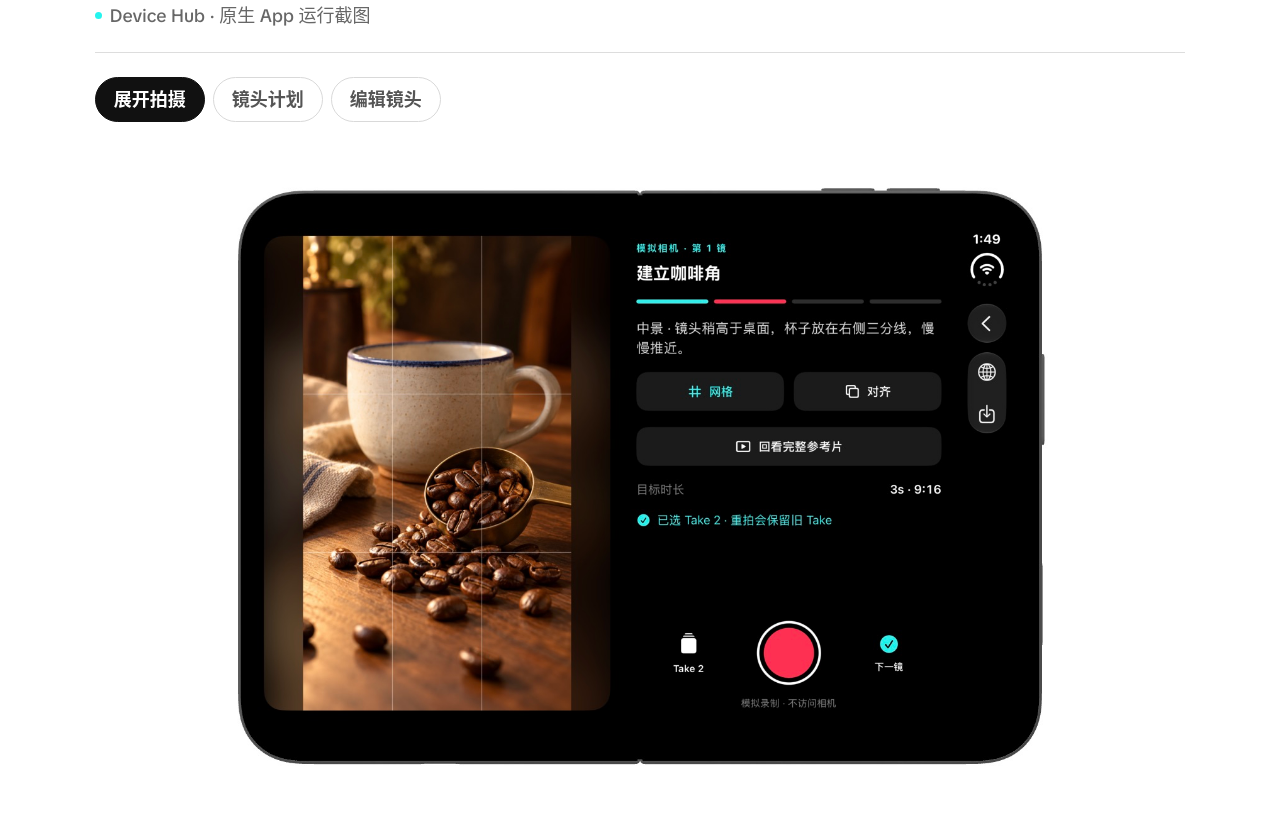
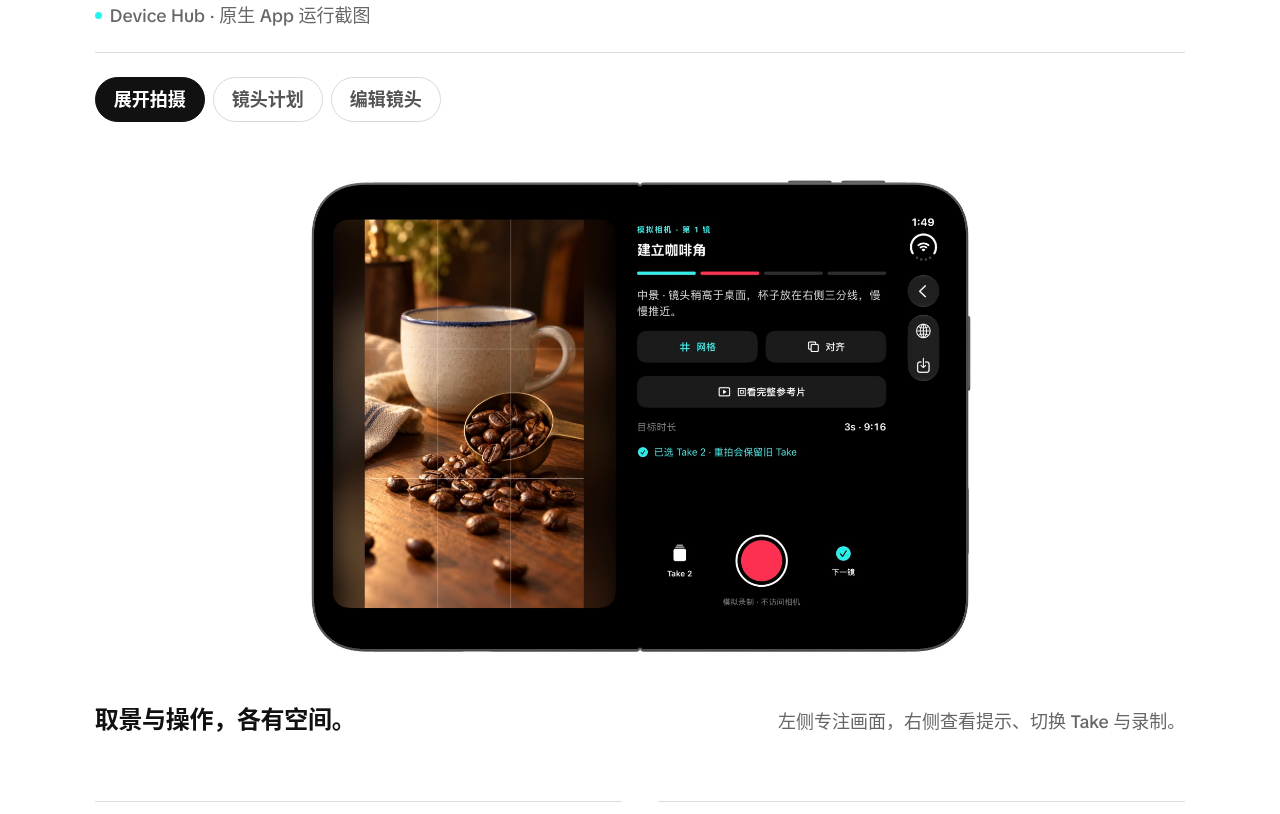
Before and after one commit to Cisanotheraccount/followshot, a website: page site/index.html in a window 1280 px wide. Shown: the part 3966-4780 px from the top of the page. Drawn offline with Linux system fonts and the light colour scheme.

Commit message:
Clip phone layers and contain native showcase

```diff
--- /dev/null
+++ b/site/display-bounds.css
@@ -0,0 +1,4 @@
+/* Explicit geometry for scaled screen clipping and complete native-device images. */
+#demo .device{overflow:hidden;isolation:isolate;-webkit-clip-path:inset(0 round 48px);clip-path:inset(0 round 48px)}
+#native-duo .native-main-visual{height:min(560px,calc(100vh - 260px));height:min(560px,calc(100svh - 260px));min-height:180px;max-height:none;aspect-ratio:auto}
+#native-duo .native-main-visual img{width:auto;height:auto;max-width:100%;max-height:100%;object-fit:contain;flex:0 1 auto}
--- a/site/index.html
+++ b/site/index.html
@@ -1,4 +1,4 @@
-<!doctype html><html lang="zh-CN"><head><meta charset="UTF-8"><meta name="viewport" content="width=device-width,initial-scale=1"><meta name="description" content="跟拍学习：从喜欢一个视频，到拍出自己的故事。可操作的非官方产品概念。"><title>跟拍学习 — From watching to making.</title><link rel="icon" href="favicon.svg" type="image/svg+xml"><link rel="stylesheet" href="style.css?v=20261027-tour-1"><link rel="stylesheet" href="site-motion.css?v=20261027-fit-4"><link rel="stylesheet" href="story-section.css?v=20261027-story-2"><link rel="stylesheet" href="native-duo.css?v=20261027-duo-1"><link rel="stylesheet" href="iphone-device.css?v=20261027-iphone-1"><link rel="stylesheet" href="privacy.css?v=20261027-reading-1"></head><body>
+<!doctype html><html lang="zh-CN"><head><meta charset="UTF-8"><meta name="viewport" content="width=device-width,initial-scale=1"><meta name="description" content="跟拍学习：从喜欢一个视频，到拍出自己的故事。可操作的非官方产品概念。"><title>跟拍学习 — From watching to making.</title><link rel="icon" href="favicon.svg" type="image/svg+xml"><link rel="stylesheet" href="style.css?v=20261027-tour-1"><link rel="stylesheet" href="site-motion.css?v=20261027-fit-4"><link rel="stylesheet" href="story-section.css?v=20261027-story-2"><link rel="stylesheet" href="native-duo.css?v=20261027-duo-1"><link rel="stylesheet" href="iphone-device.css?v=20261027-iphone-1"><link rel="stylesheet" href="privacy.css?v=20261027-reading-1"><link rel="stylesheet" href="display-bounds.css?v=20261027-bounds-1"></head><body>
 <header><a class="brand" href="#">FOLLOW/SHOT<span class="brandcn">跟拍学习</span></a><nav><a href="#why">为什么</a><a href="#process">如何工作</a><a href="#design">设计思考</a><a class="navcta" href="#demo">体验原型 <svg class="ui-arrow" viewBox="0 0 24 24" aria-hidden="true"><path d="M5 19 19 5M5 5h14v14" fill="none" stroke="currentColor" stroke-width="2"></path></svg></a></nav><div class="language-switch" id="language-switch" role="group" aria-label="网站和演示语言"><button type="button" data-language="zh" lang="zh-CN" aria-pressed="true">中文</button><button type="button" data-language="en" lang="en" aria-pressed="false">EN</button></div></header>
 <main><section class="hero" data-analytics-section="hero"><div class="hero-copy"><div class="eyebrow"><span></span> TIKTOK 功能探索 · 非官方概念演示</div><h1>不止看懂。<br>开始<span class="underline">拍懂。</span></h1><p>把「我也想拍」变成下一步。<br>从一条灵感视频，用AI拆出你能完成的拍摄步骤。</p><a class="button" href="#demo">亲手拍一个故事 <span><svg class="ui-arrow" viewBox="0 0 24 24" aria-hidden="true"><path d="M5 19 19 5M5 5h14v14" fill="none" stroke="currentColor" stroke-width="2"></path></svg></span></a><div class="micro">无需登录 · 2–3 分钟体验 · 全程模拟</div></div><div class="hero-visual" aria-label="创作者原创影像"><figure class="photo photo-small"><img src="media/shot3.jpg" alt="创作者原创视频画面" fetchpriority="high"></figure><figure class="photo photo-medium"><img src="media/poster.jpg" alt="创作者原创视频画面"></figure><figure class="photo photo-large"><video id="hero-video" data-start="33" data-end="35.5" muted loop playsinline preload="none" poster="media/shot4.jpg" aria-label="原创视频片段"><source data-src="media/reference-preview.mp4" type="video/mp4"></video></figure><button class="motion-toggle" id="motion-toggle" type="button" aria-pressed="false">播放影像</button></div></section>
 <section class="film-feature" aria-labelledby="film-feature-title" data-analytics-section="film"><div class="feature-heading"><div><div class="eyebrow">FROM A MOMENT TO A STORY</div><h2 id="film-feature-title">灵感有了。<br>下一镜，是你的。</h2></div><p>一段真实的创作，<br>一份可以照着开始的拍摄计划。</p></div><div class="feature-player"><video id="feature-video" controls playsinline preload="none" poster="media/poster.jpg" aria-label="观看创作者原创参考视频"><source src="media/reference.mp4" type="video/mp4"></video></div><div class="feature-caption"><span>创作者原创影像 · 经授权使用</span><a href="#demo">把灵感变成拍摄步骤 <svg class="ui-arrow" viewBox="0 0 24 24" aria-hidden="true"><path d="M5 19 19 5M5 5h14v14" fill="none" stroke="currentColor" stroke-width="2"></path></svg></a></div></section>
```
